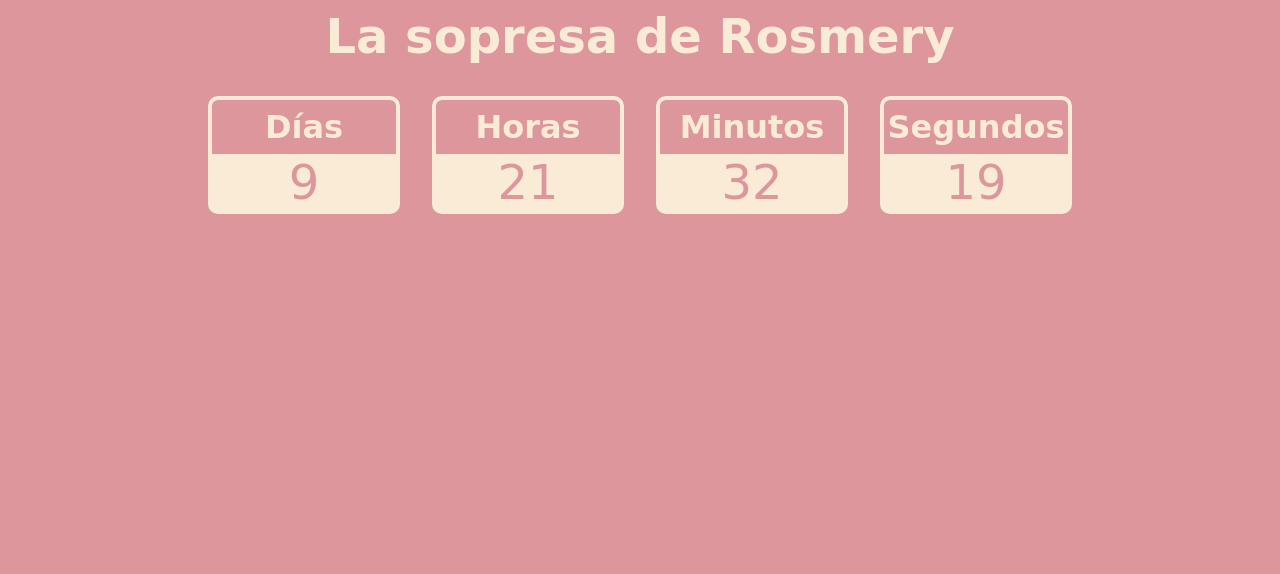
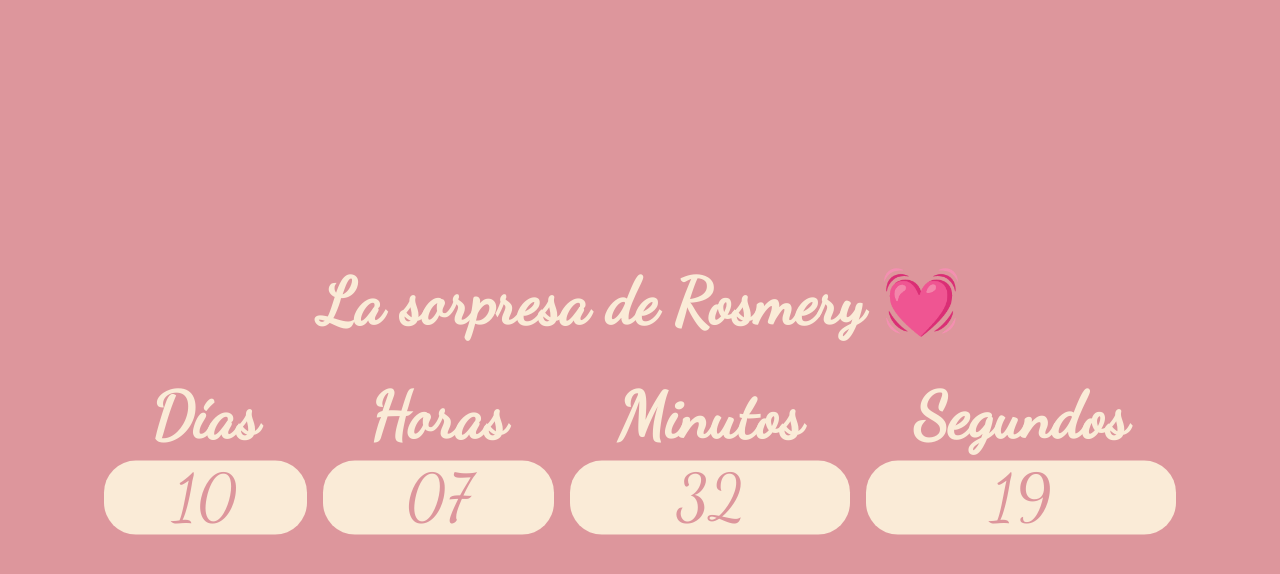
Before and after one commit to miamonkeys/ParaRosmery, a plain HTML site: page index.html in a window 1280 px wide. Drawn offline with nearby package versions, Linux system fonts and the light colour scheme; a web font is replaced by a local one.

Commit message:
Se cambia la estructura del árbol de directorios

```diff
--- a/js/index.js
+++ b/app/index.js
@@ -1,6 +1,6 @@
 
 //MODELO
-const ANIVERSARY = new Date(2022, 07, 04, 00, 00, 00, 0);
+const ANIVERSARY = new Date(2022, 07, 04, 10, 00, 00, 0);
 let timeLeft = {};
 
 //VISTA
@@ -53,26 +53,24 @@ const surprise = () => {
 }
 
 //Controlador
-const getRemainTime = () =>{
+const getRemainTime = () => {
     let now = new Date();
     let remainTime = (ANIVERSARY - now) / 1000;
 
     timeLeft =
-        {
-            s: Math.floor(remainTime % 60),
-            m: Math.floor(remainTime / 60 % 60),
-            h: Math.floor(remainTime / 3600 % 24),
-            d: Math.floor(remainTime / (3600*24))
-        };
+    {
+        s: Math.floor(remainTime % 60),
+        m: Math.floor(remainTime / 60 % 60),
+        h: Math.floor(remainTime / 3600 % 24),
+        d: Math.floor(remainTime / (3600 * 24))
+    };
 }
 
 const countDown = () => {
-    return new Promise((resolve, reject) => {
-        setTimeout(resolve, 1000);
-    });
+    return new Promise(resolve => { setTimeout(resolve, 1000); });
 }
 
-const start = async() => {
+const start = async () => {
     let on = true;
     while (on) {
         await countDown(getRemainTime());
--- /dev/null
+++ b/assets/sass/index.scss
@@ -0,0 +1,65 @@
+@font-face {
+    font-family: 'Dancing Script Regular';
+    font-style: normal;
+    font-weight: 400;
+    src:
+        local('Dancing Script'),
+        local('Dancing Script Regular'),
+        url(../fonts/DancingScript/DancingScript-Regular.ttf) format('truetype');
+}
+
+$mainColor: #DD969C;
+$borderColor: rgb(199, 157, 209);
+$textColor: antiquewhite;
+$bodyFontRegular: 'Dancing Script Regular';
+
+* {
+    font-family: $bodyFontRegular, sans-serif;
+}
+
+body {
+    background-color: $mainColor;
+}
+
+#container {
+    position: absolute;
+    top: 50%;
+    left: 50%;
+    transform: translate(-50%, -50%);
+    width: 90%;
+    display: flex;
+    flex-direction: column;
+}
+
+#title {
+    font-size: 4rem;
+    text-align: center;
+    color: $textColor;
+    margin: 0 auto 2rem auto;
+}
+
+#dateRemainBox {
+    display: flex;
+    margin: 0 2rem;
+
+    > div {
+        flex-grow: 1;
+        margin: 0 0.5rem;
+        text-align: center;
+        border-radius: 0.5rem;
+    }
+}
+
+.title-units {
+    color: $textColor;
+    margin: 0.5rem 0;
+    font-size: 4rem;
+}
+
+.units {
+    font-size: 4rem;
+    background-color: $textColor;
+    color: $mainColor;
+    margin: 0 auto;
+    border-radius: 2rem;
+}
--- a/index.html
+++ b/index.html
@@ -8,37 +8,39 @@
     <link rel="preconnect" href="https://fonts.googleapis.com">
     <link rel="preconnect" href="https://fonts.gstatic.com" crossorigin>
     <link href="https://fonts.googleapis.com/css2?family=Arima&display=swap" rel="stylesheet">
-    <script type="text/javascript" src="js/index.js"></script>
-    <link rel="stylesheet" href="css/index.css" type="text/css">
+    <link rel="shortcut icon" href="assets/img/favicon.ico" type="image/x-icon">
+    <link rel="stylesheet" href="https://necolas.github.io/normalize.css/8.0.1/normalize.css" type="text/css">
+    <link rel="stylesheet" href="assets/css/index.css" type="text/css">
+    <script type="text/javascript" src="app/index.js"></script>
     <title>04 de cada mes</title>
 </head>
 
 <body>
-    <h1 id="title">La sopresa de Rosmery</h1>
     <div id="container">
-        <div id="dateRemain">
+        <h1 id="title">La sorpresa de Rosmery &#128147</h1>
+        <div id="dateRemainBox">
             <div id="days">
                 <h3 class="title-units">Días</h3>
                 <div class="container-units">
-                    <p id="daysLeft" class="units">x</p>
+                    <p id="daysLeft" class="units">00</p>
                 </div>
             </div>
             <div id="hours">
                 <h3 class="title-units">Horas</h3>
                 <div class="container-units">
-                    <p id="hoursLeft" class="units">x</p>
+                    <p id="hoursLeft" class="units">00</p>
                 </div>
             </div>
             <div id="minutes">
                 <h3 class="title-units">Minutos</h3>
                 <div class="container-units">
-                    <p id="minutesLeft" class="units">x</p>
+                    <p id="minutesLeft" class="units">00</p>
                 </div>
             </div>
             <div id="seconds">
                 <h3 class="title-units">Segundos</h3>
                 <div class="container-units">
-                    <p id="secondsLeft" class="units">x</p>
+                    <p id="secondsLeft" class="units">00</p>
                 </div>
             </div>
         </div>
```
Also changed, not shown: assets/css/index.css (added), assets/fonts/DancingScript/DancingScript-Regular.ttf (added), assets/img/favicon.ico (added), css/index.css (deleted), 1 other file.
